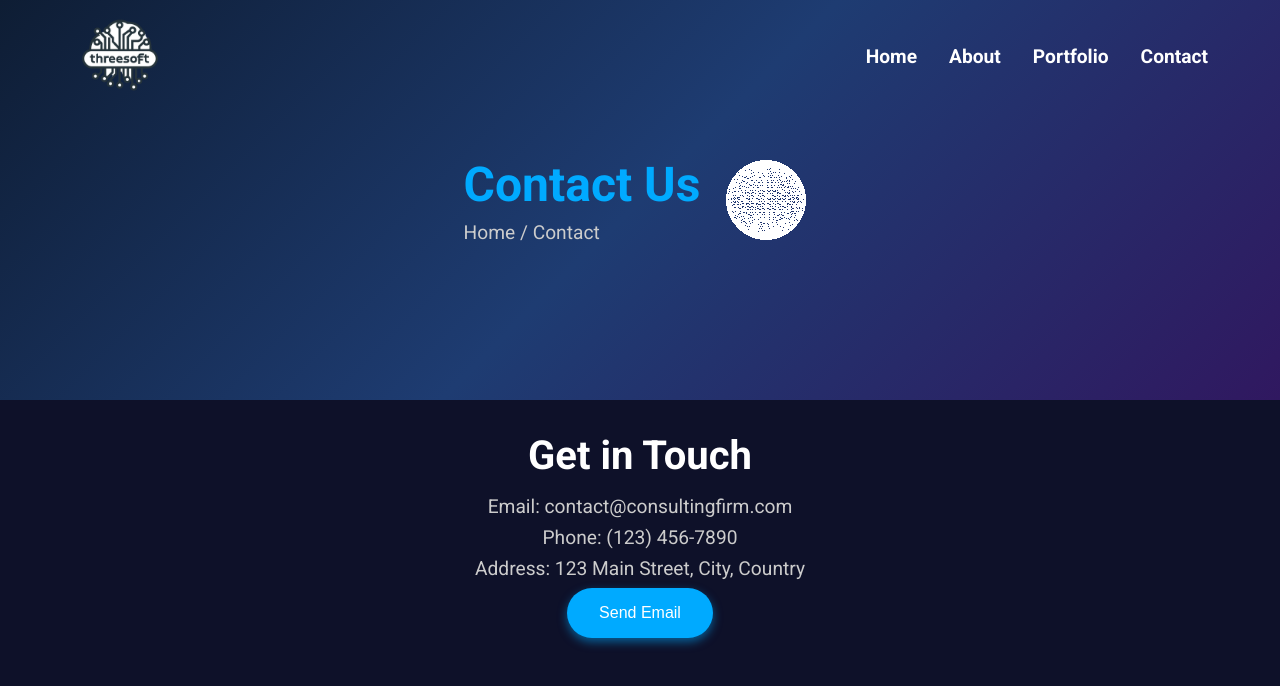
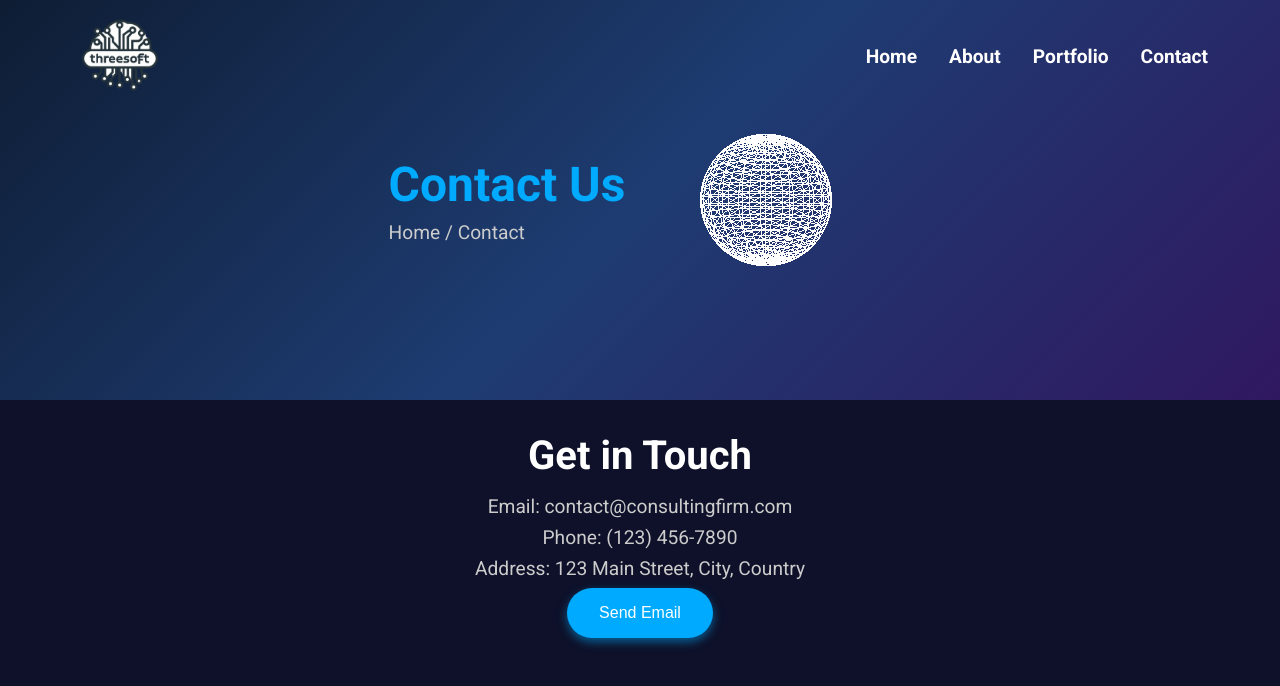
Before and after one commit to ejaz0/shirkat, a React (Create React App) app: page /contact in a window 1280 px wide. Shown: the top 686 px of the page. Built offline with nearby package versions, Linux system fonts and the light colour scheme; a small style sheet from the web is missing.

Commit message:
fixed objects

```diff
--- a/src/Components/ThreeDGlobe.js
+++ b/src/Components/ThreeDGlobe.js
@@ -15,7 +15,7 @@ const ThreeDGlobe = () => {
         currentMount.appendChild(renderer.domElement);
 
         // Create the globe
-        const geometry = new THREE.SphereGeometry(1.5, 32, 32); // Increased size of the globe
+        const geometry = new THREE.SphereGeometry(1.5, 25, 25); // Increased size of the globe
         const material = new THREE.MeshBasicMaterial({ color: 0xffffff, wireframe: true });
         const globe = new THREE.Mesh(geometry, material);
         scene.add(globe);
@@ -37,7 +37,7 @@ const ThreeDGlobe = () => {
         };
     }, []);
 
-    return <div ref={mountRef} style={{ width: '150px', height: '150px' }} />; // Increased size of the container
+    return <div ref={mountRef} style={{ width: '250px', height: '250px' }} />; // Increased size of the container
 };
 
 export default ThreeDGlobe;
--- a/src/Styles/Css/ContactStyle.css
+++ b/src/Styles/Css/ContactStyle.css
@@ -166,8 +166,8 @@
 }
 
 .globe-container {
-    width: 100px;
-    height: 100px;
+    width: 250px;
+    height: 250px;
     display: flex;
     align-items: center;
     justify-content: center;
```
